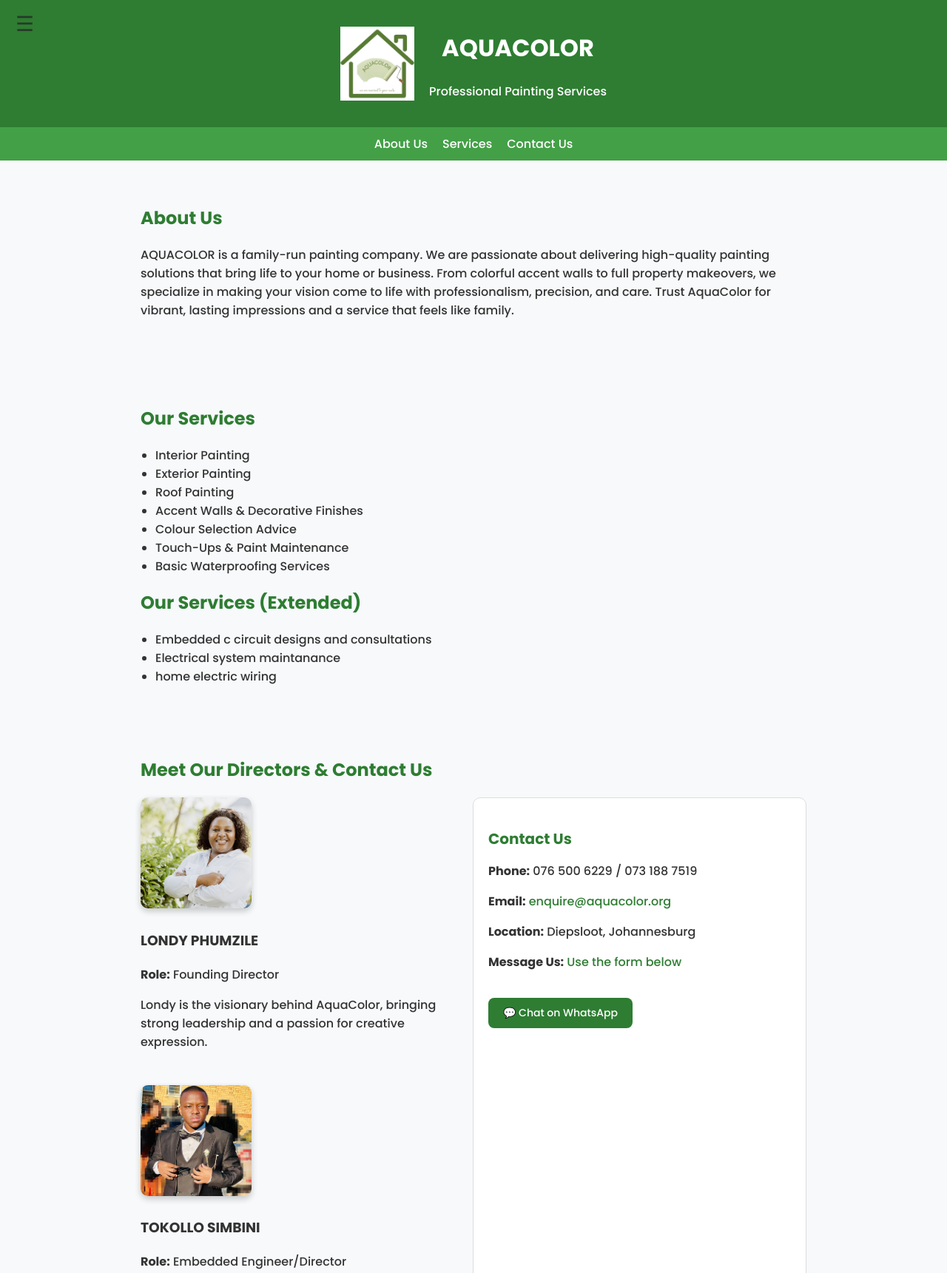
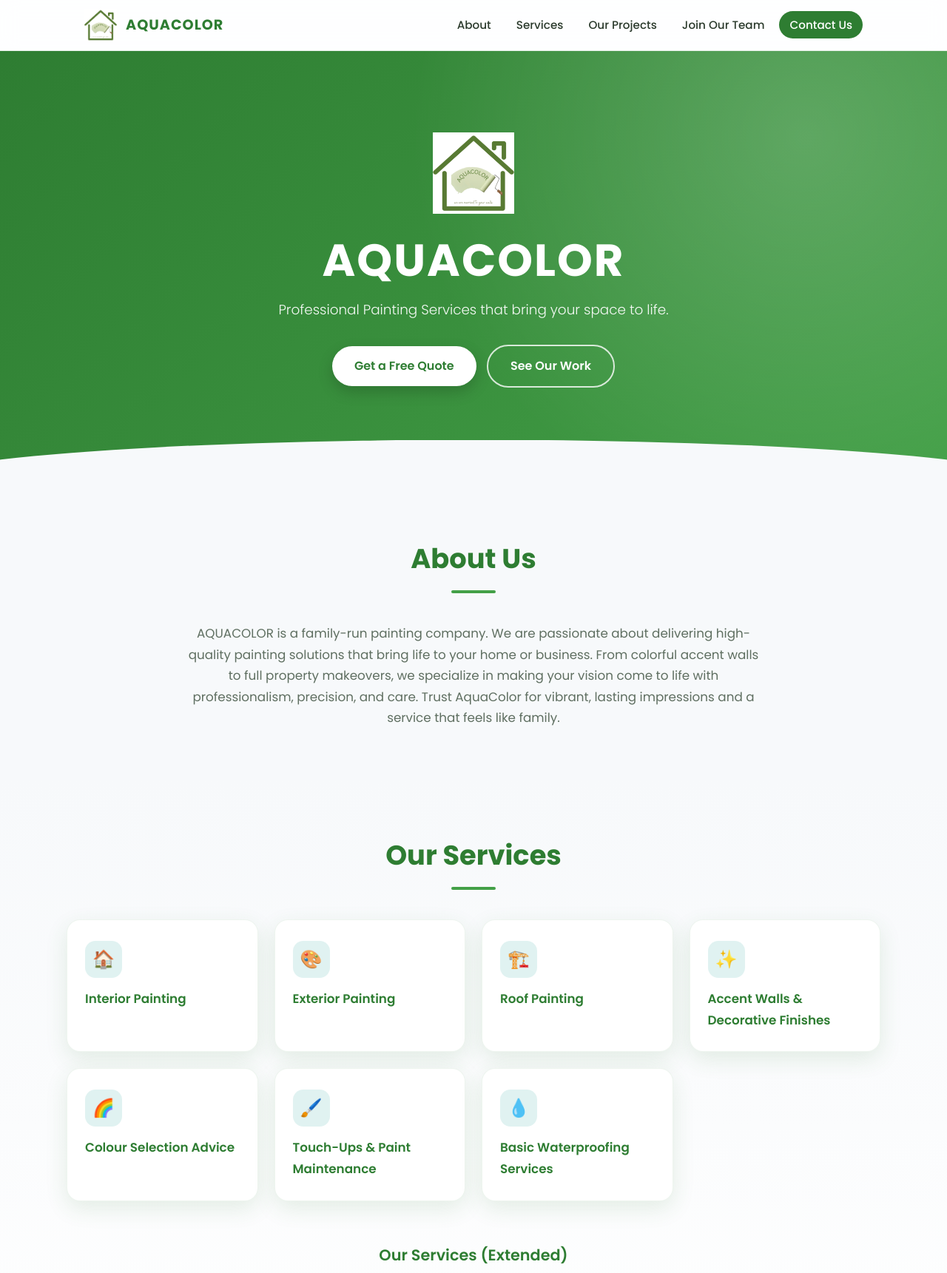
Before and after one commit to AquaColor-PT/AQUACOLOR, a plain HTML site: page index.html in a window 1280 px wide. Shown: the top 1721 px of the page at 74% size. Drawn offline with Linux system fonts and the light colour scheme.

Commit message:
Update index.html

```diff
--- a/index.html
+++ b/index.html
@@ -1,263 +1,445 @@
 <!DOCTYPE html>
 <html lang="en">
 <head>
-
 <meta charset="UTF-8" />
-
 <meta name="viewport" content="width=device-width, initial-scale=1.0" />
 <title>AquaColor - Painting Services</title>
-  <link href="https://fonts.googleapis.com/css2?family=Poppins:wght@300;500;700&display=swap" rel="stylesheet" />
+<link rel="preconnect" href="https://fonts.googleapis.com">
+<link href="https://fonts.googleapis.com/css2?family=Poppins:wght@300;400;500;600;700&display=swap" rel="stylesheet" />
 <style>
+  :root {
+    --green-dark: #2e7d32;
+    --green: #43a047;
+    --green-light: #e0f2f1;
+    --bg: #f7f9fb;
+    --text: #2b3a2c;
+    --muted: #5f6f61;
+    --radius: 18px;
+    --shadow: 0 10px 30px rgba(46, 125, 50, 0.12);
+  }
+
+  * { box-sizing: border-box; margin: 0; padding: 0; }
+  html { scroll-behavior: smooth; scroll-padding-top: 80px; }
+
   body {
     font-family: 'Poppins', sans-serif;
-      margin: 0;
-      padding: 0;
-      background: #f7f9fb;
-      color: #333;
+    background: var(--bg);
+    color: var(--text);
+    line-height: 1.7;
   }
-    header {
-      background: #2e7d32;
-      color: white;
-      padding: 20px;
+
+  a { color: inherit; }
+
+  /* ---------- Header / Nav ---------- */
+  .site-header {
+    position: sticky;
+    top: 0;
+    z-index: 100;
+    background: rgba(255, 255, 255, 0.85);
+    backdrop-filter: blur(12px);
+    -webkit-backdrop-filter: blur(12px);
+    border-bottom: 1px solid rgba(46, 125, 50, 0.12);
+  }
+  .nav-inner {
+    max-width: 1100px;
+    margin: auto;
+    padding: 12px 24px;
+    display: flex;
+    align-items: center;
+    justify-content: space-between;
+  }
+  .brand {
+    display: flex;
+    align-items: center;
+    gap: 12px;
+    text-decoration: none;
+  }
+  .brand img { height: 44px; width: auto; }
+  .brand span {
+    font-weight: 700;
+    font-size: 1.2rem;
+    letter-spacing: 1px;
+    color: var(--green-dark);
+  }
+  .nav-links {
+    display: flex;
+    align-items: center;
+    gap: 6px;
+    list-style: none;
+  }
+  .nav-links a {
+    text-decoration: none;
+    font-weight: 500;
+    font-size: 0.95rem;
+    padding: 8px 14px;
+    border-radius: 999px;
+    color: var(--text);
+    transition: background 0.25s, color 0.25s;
+  }
+  .nav-links a:hover { background: var(--green-light); color: var(--green-dark); }
+  .nav-links a.cta {
+    background: var(--green-dark);
+    color: #fff;
+  }
+  .nav-links a.cta:hover { background: var(--green); color: #fff; }
+
+  #menu-btn {
+    display: none;
+    background: none;
+    border: none;
+    font-size: 1.8rem;
+    color: var(--green-dark);
+    cursor: pointer;
+    line-height: 1;
+  }
+
+  /* ---------- Hero ---------- */
+  .hero {
+    background:
+      radial-gradient(circle at 85% 20%, rgba(255,255,255,0.18), transparent 45%),
+      linear-gradient(135deg, var(--green-dark), var(--green));
+    color: #fff;
     text-align: center;
+    padding: 110px 24px 130px;
+    position: relative;
+    overflow: hidden;
   }
-    .logo-container {
+  .hero::after {
+    content: "";
+    position: absolute;
+    bottom: -1px; left: 0; right: 0;
+    height: 60px;
+    background: var(--bg);
+    clip-path: ellipse(60% 100% at 50% 100%);
+  }
+  .hero-inner { max-width: 760px; margin: auto; position: relative; z-index: 1; }
+  .hero img { max-height: 110px; width: auto; margin-bottom: 20px; }
+  .hero h1 {
+    font-size: clamp(2.2rem, 6vw, 3.8rem);
+    font-weight: 700;
+    letter-spacing: 2px;
+    line-height: 1.15;
+  }
+  .hero p {
+    font-size: 1.15rem;
+    font-weight: 300;
+    margin: 16px 0 32px;
+    opacity: 0.95;
+  }
+  .btn {
+    display: inline-block;
+    padding: 13px 30px;
+    border-radius: 999px;
+    font-weight: 600;
+    text-decoration: none;
+    transition: transform 0.25s, box-shadow 0.25s, background 0.25s;
+    border: none;
+    cursor: pointer;
+    font-family: inherit;
+    font-size: 1rem;
+  }
+  .btn:hover { transform: translateY(-3px); }
+  .btn-light { background: #fff; color: var(--green-dark); box-shadow: 0 8px 20px rgba(0,0,0,0.18); }
+  .btn-outline { border: 2px solid rgba(255,255,255,0.8); color: #fff; margin-left: 10px; }
+  .btn-outline:hover { background: rgba(255,255,255,0.15); }
+  .btn-green { background: var(--green-dark); color: #fff; box-shadow: var(--shadow); }
+  .btn-green:hover { background: var(--green); }
+
+  /* ---------- Sections ---------- */
+  section { padding: 70px 24px; }
+  .wrap { max-width: 1100px; margin: auto; }
+  .section-title { text-align: center; margin-bottom: 40px; }
+  .section-title h2 {
+    font-size: clamp(1.7rem, 4vw, 2.3rem);
+    color: var(--green-dark);
+    font-weight: 700;
+  }
+  .section-title .bar {
+    width: 60px;
+    height: 4px;
+    background: var(--green);
+    border-radius: 4px;
+    margin: 12px auto 0;
+  }
+
+  /* About */
+  #about p {
+    max-width: 780px;
+    margin: auto;
+    text-align: center;
+    font-size: 1.05rem;
+    color: var(--muted);
+  }
+
+  /* Service cards */
+  .grid {
+    display: grid;
+    grid-template-columns: repeat(auto-fit, minmax(230px, 1fr));
+    gap: 22px;
+  }
+  .card {
+    background: #fff;
+    border-radius: var(--radius);
+    padding: 28px 24px;
+    box-shadow: var(--shadow);
+    border: 1px solid rgba(46, 125, 50, 0.08);
+    transition: transform 0.3s, box-shadow 0.3s;
+  }
+  .card:hover {
+    transform: translateY(-6px);
+    box-shadow: 0 16px 36px rgba(46, 125, 50, 0.2);
+  }
+  .card .icon {
+    width: 50px;
+    height: 50px;
+    border-radius: 14px;
+    background: var(--green-light);
     display: flex;
     align-items: center;
     justify-content: center;
-      gap: 20px;
-      flex-wrap: wrap;
+    font-size: 1.5rem;
+    margin-bottom: 14px;
   }
-    .logo-container img {
-      max-height: 100px;
-      width: auto;
+  .card h3 { font-size: 1.05rem; color: var(--green-dark); font-weight: 600; }
+
+  .subheading {
+    text-align: center;
+    color: var(--green-dark);
+    font-weight: 600;
+    font-size: 1.3rem;
+    margin: 55px 0 25px;
   }
-    nav {
-      background: #43a047;
-      display: flex;
-      justify-content: center;
-      gap: 20px;
-      padding: 10px;
-    }
-    nav a {
-      color: white;
-      text-decoration: none;
-      font-weight: 500;
-    }
-    section {
-      padding: 40px 20px;
-      max-width: 900px;
-      margin: auto;
-    }
-    h2 {
-      color: #2e7d32;
-    }
-    ul {
-      padding-left: 20px;
-    }
-    footer {
-      background: #2e7d32;
-      color: white;
-      text-align: center;
-      padding: 20px;
-    }
-    .contact {
-      background: #e0f2f1;
-      padding: 20px;
-      border-radius: 10px;
-    }
-    .directors-section {
-      max-width: 900px;
-      margin: auto;
-      padding: 20px;
+
+  #services { background: linear-gradient(180deg, var(--bg), #fff); }
+
+  /* Directors + contact */
+  #team { background: var(--green-light); }
+  .team-grid {
+    display: grid;
+    grid-template-columns: repeat(auto-fit, minmax(300px, 1fr));
+    gap: 30px;
+    align-items: start;
   }
   .director-card {
     display: flex;
-      flex-direction: column;
+    gap: 20px;
     align-items: flex-start;
-      margin-bottom: 30px;
+    background: #fff;
+    border-radius: var(--radius);
+    padding: 22px;
+    box-shadow: var(--shadow);
+    margin-bottom: 20px;
   }
   .director-card img {
-      width: 150px;
-      height: 150px;
+    width: 110px;
+    height: 110px;
     object-fit: cover;
-      border-radius: 10px;
-      box-shadow: 0 4px 8px rgba(0,0,0,0.2);
+    border-radius: 16px;
+    flex-shrink: 0;
   }
-    .director-info {
-      margin-top: 10px;
-      text-align: left;
+  .director-info h3 { color: var(--green-dark); font-size: 1.1rem; }
+  .director-info p { font-size: 0.92rem; color: var(--muted); }
+
+  .contact-card {
+    background: #fff;
+    border-radius: var(--radius);
+    padding: 30px;
+    box-shadow: var(--shadow);
   }
-    #projects {
-      margin-top: 40px;
+  .contact-card h3 { color: var(--green-dark); margin-bottom: 14px; font-size: 1.3rem; }
+  .contact-card p { margin-bottom: 8px; font-size: 0.97rem; }
+  .contact-card a { color: var(--green-dark); font-weight: 500; text-decoration: none; }
+  .contact-card a:hover { text-decoration: underline; }
+  .contact-card .btn { margin-top: 16px; color: #fff; }
+  .contact-card .btn:hover { text-decoration: none; }
+
+  /* Form */
+  #message-form { background: var(--bg); }
+  form.msg {
+    max-width: 560px;
+    margin: auto;
+    background: #fff;
+    padding: 34px 30px;
+    border-radius: var(--radius);
+    box-shadow: var(--shadow);
+    display: flex;
+    flex-direction: column;
+    gap: 16px;
   }
-    .project-card {
-      display: inline-block;
-      margin: 10px;
+  form.msg input, form.msg textarea {
+    width: 100%;
+    padding: 14px 16px;
+    border: 1px solid #d5ddd6;
+    border-radius: 12px;
+    font-family: inherit;
+    font-size: 1rem;
+    background: #fbfcfb;
+    transition: border 0.25s, box-shadow 0.25s;
+  }
+  form.msg input:focus, form.msg textarea:focus {
+    outline: none;
+    border-color: var(--green);
+    box-shadow: 0 0 0 4px rgba(67, 160, 71, 0.15);
+  }
+
+  /* Footer */
+  footer {
+    background: var(--green-dark);
+    color: #fff;
     text-align: center;
+    padding: 30px 20px;
+    font-size: 0.92rem;
   }
-    .project-card img {
-      width: 200px;
-      height: auto;
-      border-radius: 8px;
-      box-shadow: 0 2px 6px rgba(0,0,0,0.15);
+
+  /* Scroll reveal */
+  .reveal { opacity: 0; transform: translateY(24px); transition: opacity 0.7s, transform 0.7s; }
+  .reveal.show { opacity: 1; transform: none; }
+
+  /* ---------- Mobile ---------- */
+  @media (max-width: 760px) {
+    #menu-btn { display: block; }
+    .nav-links {
+      position: absolute;
+      top: 100%;
+      left: 0; right: 0;
+      background: #fff;
+      flex-direction: column;
+      align-items: stretch;
+      padding: 12px 20px 20px;
+      gap: 4px;
+      box-shadow: 0 14px 24px rgba(0,0,0,0.08);
+      display: none;
     }
-    /* Hamburger styles */
-    #hamburger-btn {
-      position: fixed;
-      top: 15px;
-      left: 15px;
-      z-index: 1000;
-      background: none;
-      border: none;
-      cursor: pointer;
-      font-size: 28px;
-      color: #273b28ff;
-    }
-    #side-panel {
-      position: fixed;
-      top: 0;
-      left: -250px;
-      width: 250px;
-      height: 100%;
-      background: #2e7d32;
-      color: white;
-      padding: 20px;
-      box-sizing: border-box;
-      transition: left 0.3s ease;
-      z-index: 999;
-    }
-    #side-panel button#close-panel {
-      background: none;
-      border: none;
-      color: white;
-      font-size: 24px;
-      cursor: pointer;
-      margin-bottom: 20px;
-    }
-    #side-panel ul {
-      list-style: none;
-      padding: 0;
-    }
-    #side-panel ul li {
-      margin-bottom: 15px;
-    }
-    #side-panel ul li a {
-      color: white;
-      text-decoration: none;
-      font-weight: 600;
+    .nav-links.open { display: flex; }
+    .nav-links a { display: block; text-align: center; }
+    .btn-outline { margin: 12px 0 0; }
+    .director-card { flex-direction: column; }
+    section { padding: 55px 20px; }
   }
 </style>
 </head>
 <body>
 
-<header>
-  <div class="logo-container">
+<!-- Header -->
+<header class="site-header">
+  <div class="nav-inner">
+    <a class="brand" href="#top">
       <img src="logo.png" alt="AquaColor Logo" />
-    <div>
-      <h1>AQUACOLOR</h1>
-      <p>Professional Painting Services</p>
-    </div>
+      <span>AQUACOLOR</span>
+    </a>
+    <button id="menu-btn" aria-label="Open menu">&#9776;</button>
+    <ul class="nav-links" id="nav-links">
+      <li><a href="#about">About</a></li>
+      <li><a href="#services">Services</a></li>
+      <li><a href="projects.html">Our Projects</a></li>
+      <li><a href="join-team.html">Join Our Team</a></li>
+      <li><a href="#contact" class="cta">Contact Us</a></li>
+    </ul>
   </div>
 </header>
 
-<!-- Hamburger icon -->
-<button id="hamburger-btn" aria-label="Open menu">&#9776;</button>
-
-<!-- Side panel -->
-<div id="side-panel" aria-hidden="true">
-  <button id="close-panel" aria-label="Close menu">×</button>
-  <h2>Menu</h2>
-  <ul>
-    <li><a href="join-team.html">Join Our Team</a></li>
-    <li><a href="projects.html">Our Projects</a></li>
-  </ul>
+<!-- Hero -->
+<div class="hero" id="top">
+  <div class="hero-inner">
+    <img src="logo.png" alt="AquaColor Logo" />
+    <h1>AQUACOLOR</h1>
+    <p>Professional Painting Services that bring your space to life.</p>
+    <a href="#contact" class="btn btn-light">Get a Free Quote</a>
+    <a href="projects.html" class="btn btn-outline">See Our Work</a>
+  </div>
 </div>
 
-<nav>
-  <a href="#about">About Us</a>
-  <a href="#services">Services</a>
-  <a href="#contact">Contact Us</a>
-</nav>
-
+<!-- About -->
 <section id="about">
+  <div class="wrap reveal">
+    <div class="section-title">
       <h2>About Us</h2>
+      <div class="bar"></div>
+    </div>
     <p>AQUACOLOR is a family-run painting company. We are passionate about delivering high-quality painting solutions that bring life to your home or business. From colorful accent walls to full property makeovers, we specialize in making your vision come to life with professionalism, precision, and care. Trust AquaColor for vibrant, lasting impressions and a service that feels like family.</p>
+  </div>
 </section>
 
+<!-- Services -->
 <section id="services">
+  <div class="wrap">
+    <div class="section-title reveal">
       <h2>Our Services</h2>
-  <ul>
-    <li>Interior Painting</li>
-    <li>Exterior Painting</li>
-    <li>Roof Painting</li>
-    <li>Accent Walls & Decorative Finishes</li>
-    <li>Colour Selection Advice</li>
-    <li>Touch-Ups & Paint Maintenance</li>
-    <li>Basic Waterproofing Services</li>
-  </ul>
-         <h2>Our Services (Extended)</h2>
-  <ul>
-    <li>Embedded c circuit designs and consultations</li>
-    <li>Electrical system maintanance</li>
-    <li>home electric wiring</li>
-  </ul>
-</section>
+      <div class="bar"></div>
+    </div>
 
-<section class="directors-section">
-  <h2>Meet Our Directors & Contact Us</h2>
-  <div style="display: flex; flex-wrap: wrap; gap: 40px;">
-    <div style="flex: 1; min-width: 250px;">
-      <div id="director-list">Loading...</div>
+    <div class="grid">
+      <div class="card reveal"><div class="icon">🏠</div><h3>Interior Painting</h3></div>
+      <div class="card reveal"><div class="icon">🎨</div><h3>Exterior Painting</h3></div>
+      <div class="card reveal"><div class="icon">🏗️</div><h3>Roof Painting</h3></div>
+      <div class="card reveal"><div class="icon">✨</div><h3>Accent Walls &amp; Decorative Finishes</h3></div>
+      <div class="card reveal"><div class="icon">🌈</div><h3>Colour Selection Advice</h3></div>
+      <div class="card reveal"><div class="icon">🖌️</div><h3>Touch-Ups &amp; Paint Maintenance</h3></div>
+      <div class="card reveal"><div class="icon">💧</div><h3>Basic Waterproofing Services</h3></div>
     </div>
-    <div id="contact" style="flex: 1; min-width: 250px; background-color: #ffffff; padding: 20px; border-radius: 10px; border: 1px solid #dddddd;">
-      <h3 style="color: #2e7d32; font-size: 20px; margin-bottom: 15px;">Contact Us</h3>
-      <p><strong>Phone:</strong> 076 500 6229 / 073 188 7519</p>
-      <p><strong>Email:</strong> <a href="mailto:enquire@aquacolor.org" style="color: #2e7d32; text-decoration: none;">enquire@aquacolor.org</a></p>
-      <p><strong>Location:</strong> Diepsloot, Johannesburg</p>
-      <p><strong>Message Us:</strong> <a href="#contact" style="color: #2e7d32; text-decoration: none;">Use the form below</a></p>
-      <a href="https://wa.me/+27765006229" target="_blank" style="display: inline-block; margin-top: 20px; padding: 10px 20px; background-color:#2e7d32; color: white; text-decoration: none; border-radius: 8px; font-weight: 500; font-size: 14px;">💬 Chat on WhatsApp</a>
+
+    <h3 class="subheading reveal">Our Services (Extended)</h3>
+
+    <div class="grid">
+      <div class="card reveal"><div class="icon">🔌</div><h3>Embedded C circuit designs and consultations</h3></div>
+      <div class="card reveal"><div class="icon">⚡</div><h3>Electrical system maintenance</h3></div>
+      <div class="card reveal"><div class="icon">💡</div><h3>Home electric wiring</h3></div>
     </div>
   </div>
 </section>
 
+<!-- Directors + Contact -->
+<section id="team">
+  <div class="wrap">
+    <div class="section-title reveal">
+      <h2>Meet Our Directors &amp; Contact Us</h2>
+      <div class="bar"></div>
+    </div>
 
+    <div class="team-grid">
+      <div id="director-list" class="reveal">Loading...</div>
 
-<section class="contact" style="padding: 20px; background-color: #f9f9f9;">
-  <h2 style="color: #2e7d32; text-align: center;">Send Us a Message</h2>
-  <form action="https://formsubmit.co/enquire@aquacolor.org" method="POST" target="_blank" style="max-width: 500px; margin: auto; display: flex; flex-direction: column; gap: 15px;">
+      <div id="contact" class="contact-card reveal">
+        <h3>Contact Us</h3>
+        <p><strong>Phone:</strong> 076 500 6229 / 073 188 7519</p>
+        <p><strong>Email:</strong> <a href="mailto:enquire@aquacolor.org">enquire@aquacolor.org</a></p>
+        <p><strong>Location:</strong> Diepsloot, Johannesburg</p>
+        <p><strong>Message Us:</strong> <a href="#message-form">Use the form below</a></p>
+        <a href="https://wa.me/+27765006229" target="_blank" rel="noopener" class="btn btn-green">💬 Chat on WhatsApp</a>
+      </div>
+    </div>
+  </div>
+</section>
 
-    <!-- Redirect after submission -->
+<!-- Message form -->
+<section id="message-form">
+  <div class="wrap reveal">
+    <div class="section-title">
+      <h2>Send Us a Message</h2>
+      <div class="bar"></div>
+    </div>
+
+    <form class="msg" action="https://formsubmit.co/enquire@aquacolor.org" method="POST" target="_blank">
       <input type="hidden" name="_next" value="https://www.aquacolor.org/thank-you.html">
-
-    <!-- Disable CAPTCHA -->
       <input type="hidden" name="_captcha" value="false">
-
-    <!-- Optional subject line -->
       <input type="hidden" name="_subject" value="New message from AquaColor website">
-
-    <!-- Optional autoresponse -->
       <input type="hidden" name="_autoresponse" value="Thank you for reaching out to AquaColor! We’ll get back to you soon.">
 
-    <input type="text" name="name" placeholder="Your Name" required style="padding: 10px; border: 1px solid #ccc; border-radius: 5px;">
+      <input type="text" name="name" placeholder="Your Name" required>
+      <input type="email" name="email" placeholder="Your Email" required>
+      <textarea name="message" placeholder="Your Message" rows="5" required></textarea>
 
-    <input type="email" name="email" placeholder="Your Email" required style="padding: 10px; border: 1px solid #ccc; border-radius: 5px;">
-
-    <textarea name="message" placeholder="Your Message" rows="5" required style="padding: 10px; border: 1px solid #ccc; border-radius: 5px;"></textarea>
-
-    <button type="submit" style="padding: 12px; background-color: #2e7d32; color: white; border: none; border-radius: 5px; font-weight: bold; cursor: pointer;">
-      Send Message
-    </button>
+      <button type="submit" class="btn btn-green">Send Message</button>
     </form>
+  </div>
 </section>
-
-
 
 <footer>
   <p>&copy; 2025 AQUACOLOR. All rights reserved.</p>
 </footer>
 
 <script>
+  // Load directors
   async function loadDirectors() {
     const directorList = document.getElementById("director-list");
     try {
@@ -287,53 +469,26 @@
       console.error(error);
     }
   }
+  loadDirectors();
 
-  async function loadProjects() {
-    const gallery = document.getElementById("project-gallery");
-    try {
-      const res = await fetch("projects.json");
-      const projects = await res.json();
-      gallery.innerHTML = "";
-      projects.forEach(proj => {
-        const card = document.createElement("div");
-        card.className = "project-card";
-        card.innerHTML = `
-          <div><strong>${proj.name}</strong></div>
-          <img src="${proj.before}" alt="Before ${proj.name}" /><br>
-          <img src="${proj.after}" alt="After ${proj.name}" />
-        `;
-        gallery.appendChild(card);
-      });
-    } catch (err) {
-      gallery.innerHTML = "<p>Could not load project images.</p>";
-    }
-  }
+  // Mobile menu
+  const menuBtn = document.getElementById('menu-btn');
+  const navLinks = document.getElementById('nav-links');
+  menuBtn.addEventListener('click', () => navLinks.classList.toggle('open'));
+  navLinks.querySelectorAll('a').forEach(a =>
+    a.addEventListener('click', () => navLinks.classList.remove('open'))
+  );
 
-  window.onload = () => {
-    loadDirectors();
-    loadProjects();
-  };
-
-  const hamburgerBtn = document.getElementById('hamburger-btn');
-  const sidePanel = document.getElementById('side-panel');
-  const closePanelBtn = document.getElementById('close-panel');
-
-  hamburgerBtn.addEventListener('click', () => {
-    sidePanel.style.left = '0';
-    sidePanel.setAttribute('aria-hidden', 'false');
-  });
-
-  closePanelBtn.addEventListener('click', () => {
-    sidePanel.style.left = '-250px';
-    sidePanel.setAttribute('aria-hidden', 'true');
-  });
-
-  window.addEventListener('click', (e) => {
-    if (!sidePanel.contains(e.target) && e.target !== hamburgerBtn) {
-      sidePanel.style.left = '-250px';
-      sidePanel.setAttribute('aria-hidden', 'true');
+  // Scroll reveal
+  const observer = new IntersectionObserver((entries) => {
+    entries.forEach(entry => {
+      if (entry.isIntersecting) {
+        entry.target.classList.add('show');
+        observer.unobserve(entry.target);
       }
     });
+  }, { threshold: 0.12 });
+  document.querySelectorAll('.reveal').forEach(el => observer.observe(el));
 </script>
 
 </body>
```
Lines whose indentation alone changed are shown as unchanged.
